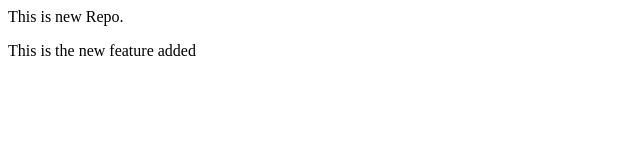
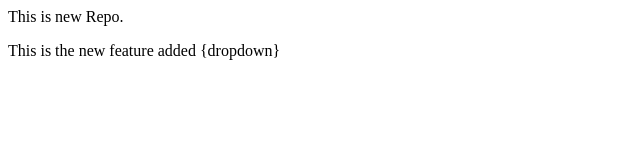
Before and after one commit to Zeeshan-alam748/LocalRepo, a plain HTML site: page index.html in a window 1280 px wide. Shown: the full height of the page, 0-640 px from the left. Drawn offline with Linux system fonts and the light colour scheme.

```diff
--- a/index.html
+++ b/index.html
@@ -1,2 +1,2 @@
 <p>This is new Repo.</p>
-<p>This is the new feature added </p>
+<p>This is the new feature added {dropdown}</p>
```
